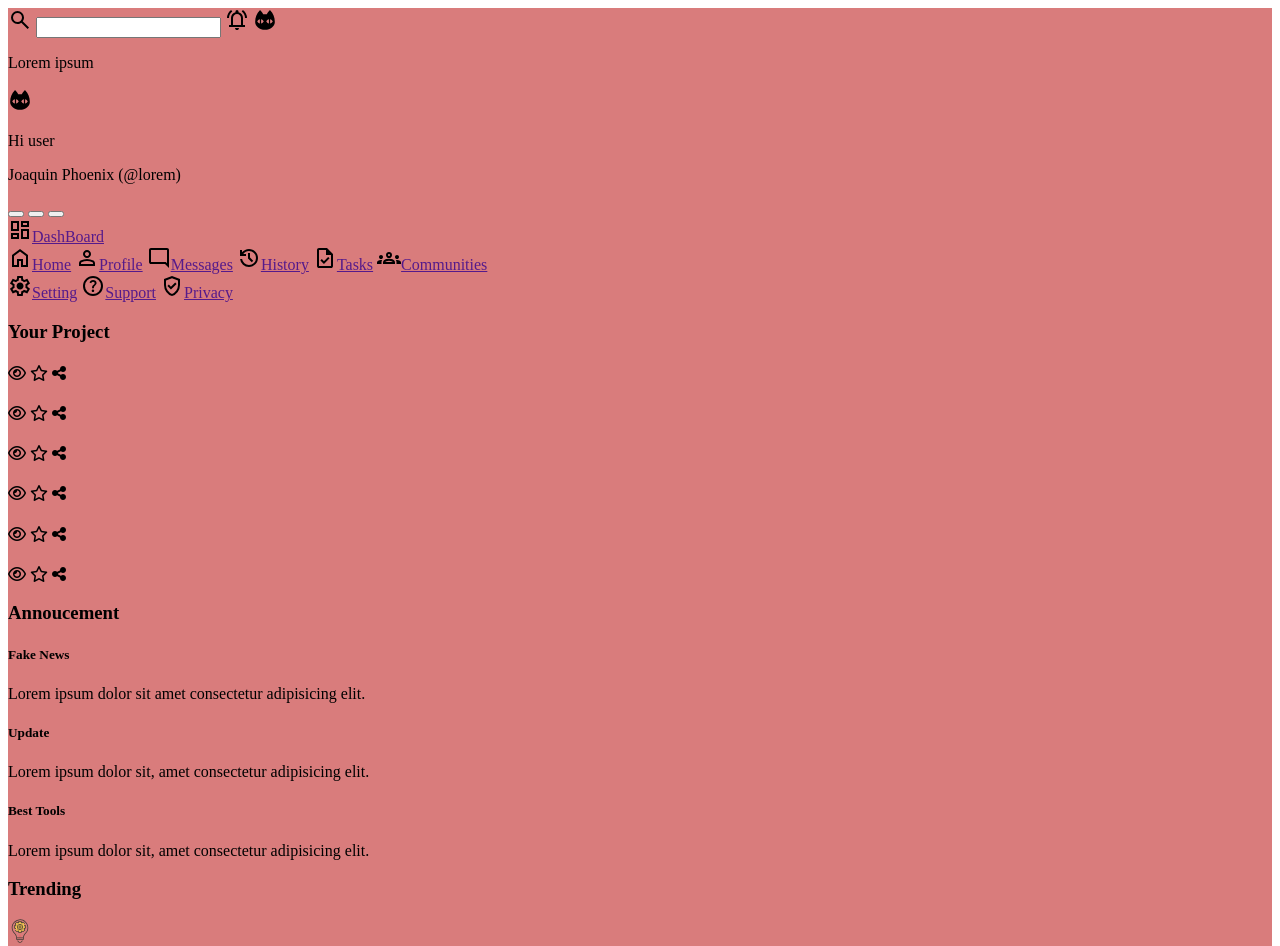
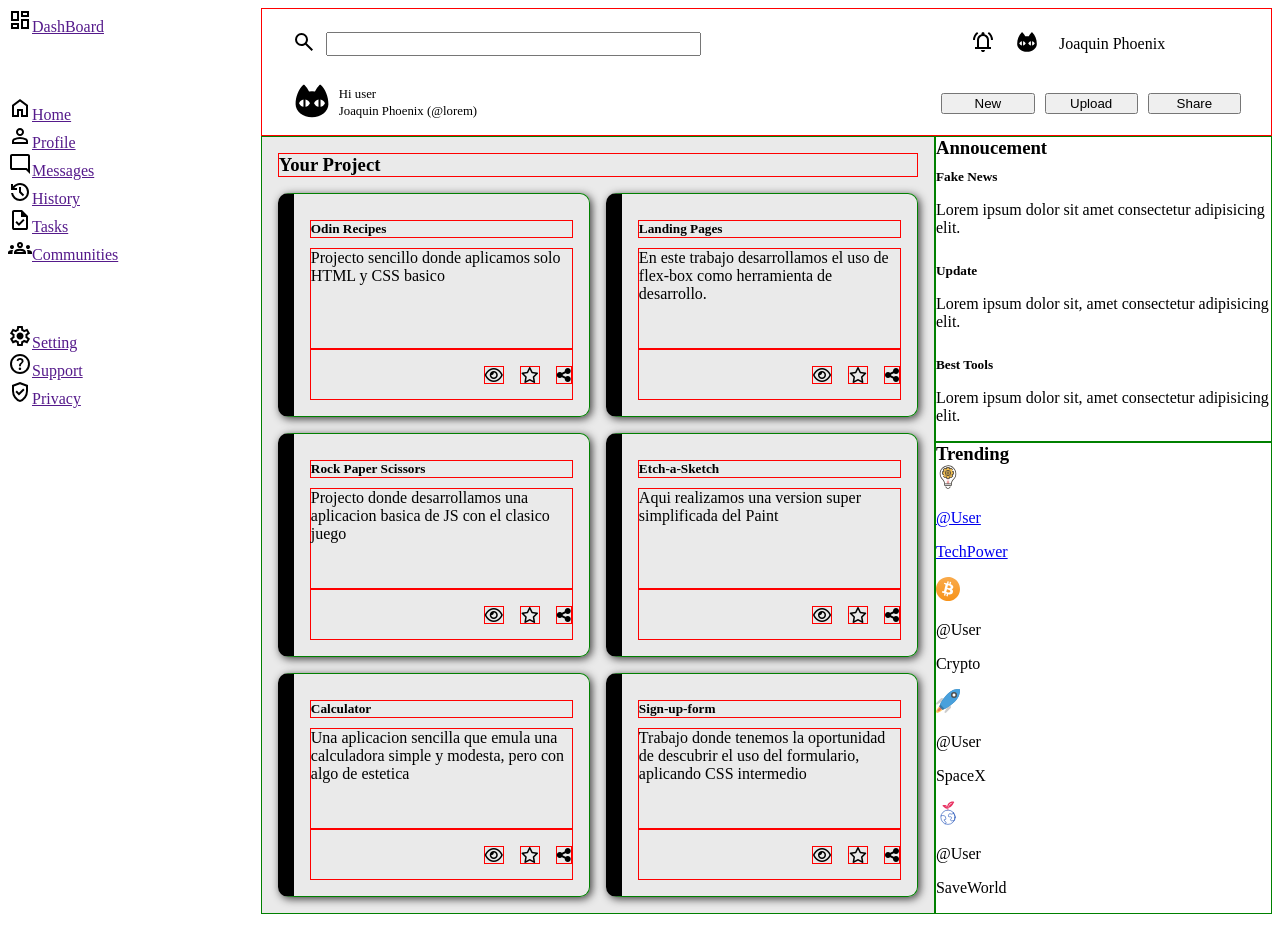
Before and after one commit to JoelCabrera-irnma/AdminDashboard, a plain HTML site: page index.html in a window 1280 px wide. Shown: the top 946 px of the page. After the commit the page ends 922 px from the top, so only its background shows below. Drawn offline with Linux system fonts and the light colour scheme.

Commit message:
Head and Main port style structure added

```diff
--- a/index.html
+++ b/index.html
@@ -13,20 +13,23 @@
             <div class="row1">
                 <a href=""><img src="./icons/Others/search_FILL0_wght400_GRAD0_opsz24.svg" alt="barra busqueda" class="lupa"></a>
                 <input type="search">
-                <a href=""><img class="campana" src="./icons/Others/notifications_active_FILL0_wght400_GRAD0_opsz24.svg" alt="notification"></a>
-                <a href=""><img class="cat" src="./icons/Reds/7345910_black cat_pet_cat_animal_feline_icon.svg" alt="web icon main"></a>
-                <p>Lorem ipsum</p>
+                <div></div>
+                <div class="row1-right">
+                    <a href=""><img class="campana" src="./icons/Others/notifications_active_FILL0_wght400_GRAD0_opsz24.svg" alt="notification"></a>
+                    <a href=""><img class="cat" src="./icons/Reds/7345910_black cat_pet_cat_animal_feline_icon.svg" alt="web icon main"></a>
+                    <p>Joaquin Phoenix</p>
+                </div>
             </div>
             <div class="row2">
-                <a href=""><img src="./icons/Reds/7345910_black cat_pet_cat_animal_feline_icon.svg" alt="" class="catBig"></a>
+                <a class="heroUser" href=""><img src="./icons/Reds/7345910_black cat_pet_cat_animal_feline_icon.svg" alt="" class="catBig"></a>
                 <div class="row2-left">
                     <p>Hi user</p>
                     <p>Joaquin Phoenix (@lorem)</p>
                 </div>
                 <div class="row2-right">
-                    <button></button>
-                    <button></button>
-                    <button></button>
+                    <button>New</button>
+                    <button>Upload</button>
+                    <button>Share</button>
                 </div>
             </div>
         </div>
@@ -51,54 +54,54 @@
         <div class="main">
             <div class="port">
                 <h3 class="titlePort">Your Project</h3>
-                <div class="square1">
-                    <h5></h5>
-                    <p></p>
+                <div class="square">
+                    <h5>Odin Recipes</h5>
+                    <p>Projecto sencillo donde aplicamos solo HTML y CSS basico</p>
                     <div class="icoPort">
                         <i class="fa-regular fa-eye"></i>
                         <i class="fa-regular fa-star"></i>
                         <i class="fa-solid fa-share-nodes"></i>
                     </div>
                 </div>
-                <div class="square2">
-                    <h5></h5>
-                    <p></p>
+                <div class="square">
+                    <h5>Landing Pages</h5>
+                    <p>En este trabajo desarrollamos el uso de flex-box como herramienta de desarrollo.</p>
                     <div class="icoPort">
                         <i class="fa-regular fa-eye"></i>
                         <i class="fa-regular fa-star"></i>
                         <i class="fa-solid fa-share-nodes"></i>
                     </div>
                 </div>
-                <div class="square3">
-                    <h5></h5>
-                    <p></p>
+                <div class="square">
+                    <h5>Rock Paper Scissors</h5>
+                    <p>Projecto donde desarrollamos una aplicacion basica de JS con el clasico juego</p>
                     <div class="icoPort">
                         <i class="fa-regular fa-eye"></i>
                         <i class="fa-regular fa-star"></i>
                         <i class="fa-solid fa-share-nodes"></i>
                     </div>
                 </div>
-                <div class="square4">
-                    <h5></h5>
-                    <p></p>
+                <div class="square">
+                    <h5>Etch-a-Sketch</h5>
+                    <p>Aqui realizamos una version super simplificada del Paint</p>
                     <div class="icoPort">
                         <i class="fa-regular fa-eye"></i>
                         <i class="fa-regular fa-star"></i>
                         <i class="fa-solid fa-share-nodes"></i>
                     </div>
                 </div>
-                <div class="square5">
-                    <h5></h5>
-                    <p></p>
+                <div class="square">
+                    <h5>Calculator</h5>
+                    <p>Una aplicacion sencilla que emula una calculadora simple y modesta, pero con algo de estetica</p>
                     <div class="icoPort">
                         <i class="fa-regular fa-eye"></i>
                         <i class="fa-regular fa-star"></i>
                         <i class="fa-solid fa-share-nodes"></i>
                     </div>
                 </div>
-                <div class="square6">
-                    <h5></h5>
-                    <p></p>
+                <div class="square">
+                    <h5>Sign-up-form</h5>
+                    <p>Trabajo donde tenemos la oportunidad de descubrir el uso del formulario, aplicando CSS intermedio</p>
                     <div class="icoPort">
                         <i class="fa-regular fa-eye"></i>
                         <i class="fa-regular fa-star"></i>
@@ -155,4 +158,26 @@
         </div>
     </div>
 </body>
+<!-- <script>
+    var colores = [
+  "#E2AEDD", // Lila suave
+  "#A5C6B9", // Verde pálido
+  "#F7E4A6", // Amarillo pastel
+  "#FFD3B5", // Rosa pálido
+  "#A9DEF9", // Azul cielo
+  "#D8D0C1", // Gris claro
+  "#F2F2F2", // Gris neutro
+  "#FFE3E3", // Rosa pálido
+  "#B4F2E1", // Verde menta
+  "#FFD8BE"  // Naranja suave
+];
+
+    var elementos = document.body.querySelectorAll("*");
+    elementos.forEach(function(elemento) {
+  var colorAleatorio = colores[Math.floor(Math.random() * colores.length)];
+  elemento.style.backgroundColor = colorAleatorio;
+});
+
+
+</script> -->
 </html>
--- a/style.css
+++ b/style.css
@@ -1,12 +1,141 @@
-div{
-    background-color: rgb(217, 124, 124);
-}
+
+/* div{
+    background-color: rgb(134, 196, 122);
+} */
 img{
     width: 1.5rem;
 }
 
+.contenedor{
+    display: grid;
+    grid-template-columns: 1fr 4fr;
+}
+
+.head{
+    border: 1px solid red;
+    grid-column: 2;
+    padding: 10px 30px;
+}
+/* .row2 *{border: 1px solid greenyellow;
+    } */
+.row1{
+    display: grid;
+    grid-template-columns: auto 1.5fr 1fr 1fr auto auto;
+    align-items: center;
+    gap: 10px;
+}
+.row1-right{
+    display: flex;
+    align-items: center;
+    gap: 20px;
+}
+
+.row2 {
+    display: grid;
+    grid-template-columns: auto 1fr 0.5fr;
+    align-items: center;
+    gap: 5px;
+    margin-top: 12px;
+}
+
+.row2-right{
+    display: grid;
+    grid-template-columns: repeat(3, 1fr);
+    gap: 10px;
+}
+.heroUser img{
+    width: 2.5rem;
+}
+.sidebar{
+    grid-column: 1;
+    grid-row: 1/3;
+
+    display: grid;
+    align-content: start;
+    gap: 60px;
+}
+.sideElements1,.sideElements2{
+    display: grid;
+}
+.main{
+    grid-column: 2;
+}
 
 
+.main{
+    display: grid;
+    grid-template-columns: 2fr 1fr;
+    grid-template-rows: auto auto;
+}
+
+.port, .anuncios, .redes{border: 1px solid green;}
+
+.port{
+    background-color: rgb(234, 234, 234);
+    padding: 1rem;
+    display: grid;
+    grid-column: 1;
+    grid-row: 1/-1;
+    grid-template-columns: 1fr 1fr;
+    grid-template-rows: auto repeat(3, 1fr);
+    gap: 1rem;
+}
+
+.port *, .square{border: 0.1rem solid red;}
+.titlePort{
+    grid-column: 1/3;
+    grid-row: 1;
+}
+.anuncios{
+    display: grid;
+    grid-template-rows: auto repeat(3, 1fr);
+}
+.redes{
+    grid-column: 2;
+
+    display: grid;
+    grid-template-rows: auto repeat(4, 1fr);
+}
+
+.square{
+    padding: 1rem;
+    border-radius: 10px;
+    border: 1px solid green;
+    border-left: 1rem solid black;
+    -webkit-box-shadow: 4px 6px 8px 0px #000000;
+    box-shadow: 2px 2px 8px 0px #3e3d3d;
+
+    display: grid;
+    grid-template-rows: auto 2fr 1fr;
+}
+h3{
+    margin: 0;
+}
+h5{
+    margin: 10px 0;
+}
+.square p {
+    margin: 0;
+}
+.icoPort{
+    display: flex;
+    justify-content: end;
+    align-items: center;
+    gap: 1rem;
+}
+
+input{
+    height: 1.5rem;
+}
+
+.row1>p{
+    margin: 0;
+}
+
+.row2-left p{
+    font-size: 0.8rem;
+    margin: 2px;
+}
 /* .red1 *{
     border: 1px dotted green;
 }
```
Also changed, not shown: script.js (added).
